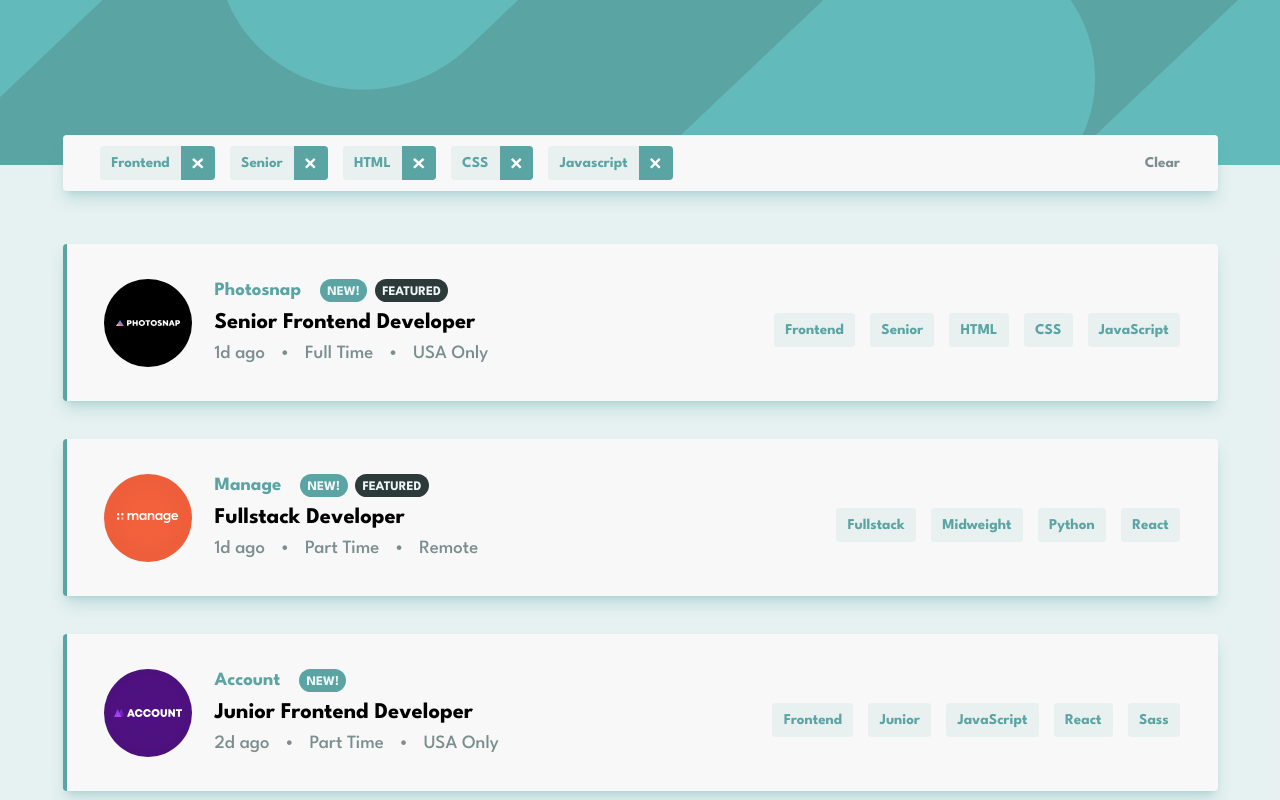
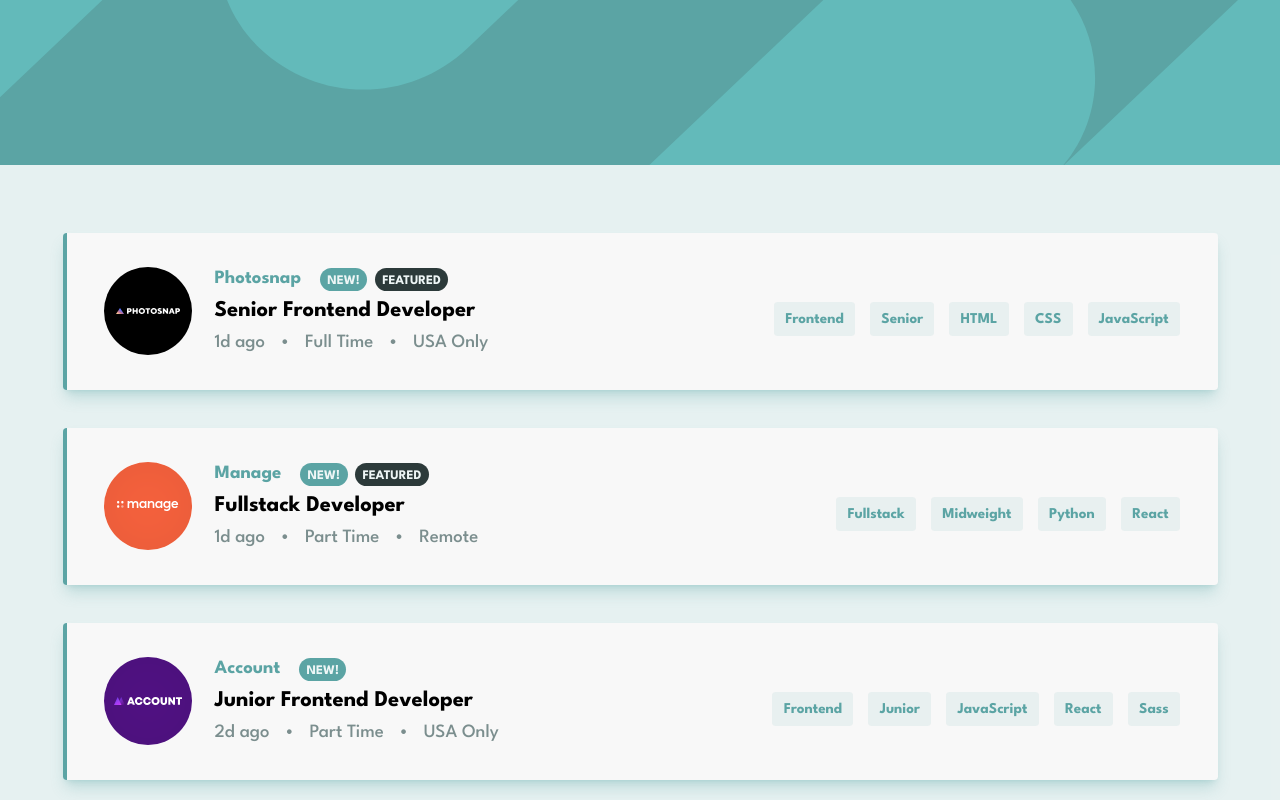
Before and after one commit to adityadahake/Job-Listings-React-, a React (Vite) app: page / in a window 1280 px wide. Shown: the top 800 px of the page. Built offline with nearby package versions, Linux system fonts and the light colour scheme.

Commit message:
add tag to the tag filter on clicking the tag in job listing

```diff
--- a/src/App.jsx
+++ b/src/App.jsx
@@ -6,13 +6,7 @@ import TagFilterBar from "./components/TagFilterBar";
 import { listingsArray } from "./assets/data/data";
 
 function App() {
-  const [activeTags, setActiveTags] = useState([
-    "Frontend",
-    "Senior",
-    "HTML",
-    "CSS",
-    "Javascript",
-  ]);
+  const [activeTags, setActiveTags] = useState([]);
 
   const listings = listingsArray;
 
@@ -39,7 +33,12 @@ function App() {
       <div className="container lg:max-w-[1200px] mx-auto">
         <div className="flex flex-col gap-12 lg:gap-10 p-6">
           {listings.map((listing) => (
-            <JobListing key={listing.id} listing={listing} />
+            <JobListing
+              key={listing.id}
+              listing={listing}
+              activeTags={activeTags}
+              setActiveTags={setActiveTags}
+            />
           ))}
         </div>
       </div>
--- a/src/components/JobListing.jsx
+++ b/src/components/JobListing.jsx
@@ -14,33 +14,48 @@ function JobListing({
     languages: ["Language0", "Language1"],
     tools: ["Tool0", "Tool1"],
   },
+  activeTags = [],
+  setActiveTags = () => {},
 }) {
+  const handleTagClick = (tag) => {
+    for (let index = 0; index < activeTags.length; index++) {
+      if (tag == activeTags[index]) return;
+    }
+    setActiveTags([...activeTags, tag]);
+  };
+
   return (
     <div className="border-l-4 px-6 py-9 lg:px-10 relative rounded shadow-lg flex flex-col lg:flex-row lg:items-center gap-3 lg:gap-6 whitespace-nowrap bg-very-light-cyan border-desaturated-dark-cyan-primary shadow-desaturated-dark-cyan-primary/30">
+      {/* Logo */}
       <div className="w-16 h-16 lg:w-fit lg:h-fit absolute lg:static -top-8">
         <img src={listing.logo} alt={listing.company} />
       </div>
       <div className="grid gap-1 mt-1.5 lg:mt-0">
         <div className="flex gap-2 items-center font-bold">
+          {/* Company Name */}
           <span className="text-lg lg:text-xl me-6 lg:me-3 text-desaturated-dark-cyan-primary">
             {listing.company}
           </span>
+          {/* is New ? */}
           {listing.new && (
             <span className="text-sm px-2 pt-1 rounded-full bg-desaturated-dark-cyan-primary text-light-grayish-cyan-badge">
               NEW!
             </span>
           )}
+          {/* is Featured ? */}
           {listing.featured && (
             <span className="text-sm px-2 pt-1 rounded-full bg-very-dark-grayish-cyan text-light-grayish-cyan-badge">
               FEATURED
             </span>
           )}
         </div>
+        {/* Job Title */}
         <div className="text-lg lg:text-2xl font-bold">
           <span className="cursor-pointer hover:text-desaturated-dark-cyan-primary">
             {listing.position}
           </span>
         </div>
+        {/* Listing Date, contract, location */}
         <div className="flex gap-2 lg:gap-4 lg:text-xl font-medium text-dark-grayish-cyan">
           <span>{listing.postedAt}</span>
           <span>&#x2022;</span>
@@ -49,16 +64,24 @@ function JobListing({
           <span>{listing.location}</span>
         </div>
       </div>
+      {/* Tags */}
       <div className="border-t lg:border-0 lg:ms-auto border-dark-grayish-cyan/75 pt-4 flex flex-wrap gap-4 font-bold text-desaturated-dark-cyan-primary">
-        <span className="px-3 py-1.5 rounded cursor-pointer bg-desaturated-dark-cyan-primary/10 hover:bg-desaturated-dark-cyan-primary hover:text-light-grayish-cyan-badge">
+        <span
+          onClick={() => handleTagClick(listing.role)}
+          className="px-3 py-1.5 rounded cursor-pointer bg-desaturated-dark-cyan-primary/10 hover:bg-desaturated-dark-cyan-primary hover:text-light-grayish-cyan-badge"
+        >
           {listing.role}
         </span>
-        <span className="px-3 py-1.5 rounded cursor-pointer bg-desaturated-dark-cyan-primary/10 hover:bg-desaturated-dark-cyan-primary hover:text-light-grayish-cyan-badge">
+        <span
+          onClick={() => handleTagClick(listing.level)}
+          className="px-3 py-1.5 rounded cursor-pointer bg-desaturated-dark-cyan-primary/10 hover:bg-desaturated-dark-cyan-primary hover:text-light-grayish-cyan-badge"
+        >
           {listing.level}
         </span>
         {listing.languages.map((language, idx) => (
           <span
             key={idx}
+            onClick={() => handleTagClick(language)}
             className="px-3 py-1.5 rounded cursor-pointer bg-desaturated-dark-cyan-primary/10 hover:bg-desaturated-dark-cyan-primary hover:text-light-grayish-cyan-badge"
           >
             {language}
@@ -67,6 +90,7 @@ function JobListing({
         {listing.tools.map((tool, idx) => (
           <span
             key={idx}
+            onClick={() => handleTagClick(tool)}
             className="px-3 py-1.5 rounded cursor-pointer bg-desaturated-dark-cyan-primary/10 hover:bg-desaturated-dark-cyan-primary hover:text-light-grayish-cyan-badge"
           >
             {tool}
```
